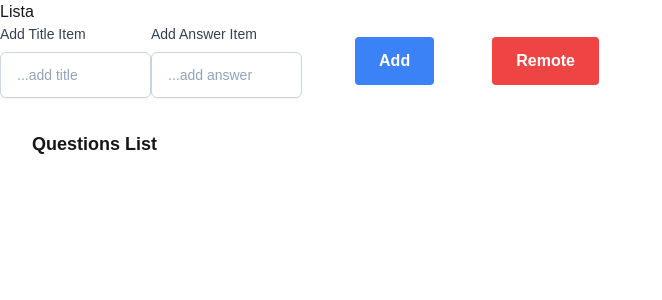
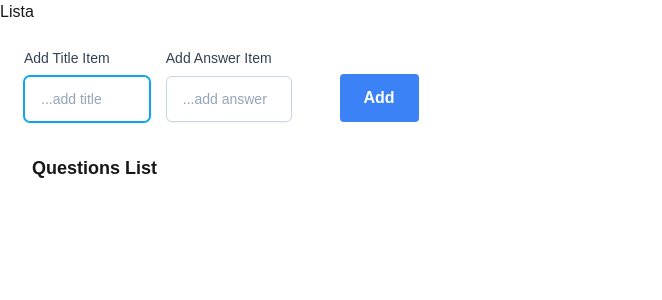
Before and after one commit to Estrella-BF/ramdom-questions, a Next.js app: page / in a window 1280 px wide. Shown: the top 300 px of the page, without its empty margins (0-662 px from the left). Built offline with nearby package versions, Linux system fonts and the light colour scheme.

Commit message:
clean input

```diff
--- a/app/components/ui/item.tsx
+++ b/app/components/ui/item.tsx
@@ -1,30 +1,38 @@
 'use client'
-import { useContext, useEffect, useState } from "react";
+import { useContext, useEffect, useRef, useState } from "react";
 import { KeyItem, ItemContext, Item } from "../context/listContext";
 
-
 export const InputItem = () => {
+    const initialItemState: Item = {
+    title: '',
+        answer: ''
+    }
     const [_itemsContext, setItemsContext ] = useContext(ItemContext);
-    const [listItem, setListItem] = useState<Item>({} as Item);
+    const [item, setItem] = useState<Item>(initialItemState);
+    const firstInputRef = useRef<HTMLInputElement>(null)
 
     const onClick = () => {
-        setItemsContext(listItem);
+        setItemsContext(item);
+        // clean inputs
+        setItem(initialItemState);
     }
 
     const addItem = (key: KeyItem, value: string) => {
+        console.log('---listitem:', item)
         let itemObject: Item = {} as Item;
         itemObject[key as keyof Item] = value;
-        setListItem({...listItem, ...itemObject});
+        setItem({...item, ...itemObject});
     }
 
     useEffect(() => {
+        firstInputRef.current?.focus()
     }, []);
 
     return(
-        <div className="grid grid-cols-4 gap-4">
+        <div className="grid grid-cols-3 gap-4 m-4">
             <div className="col-span-1">
 
-                <form className="flex justify-center">
+                <div className="flex justify-between">
                     <label className="block">
                         <span className="block text-sm font-medium text-slate-700">Add Title Item</span>
                         <input type="text" placeholder="...add title" className="mt-1 block w-full px-3 py-2 bg-white border border-slate-300 rounded-md text-sm shadow-sm placeholder-slate-400
@@ -33,11 +41,13 @@ export const InputItem = () => {
                         invalid:border-pink-500 invalid:text-pink-600
                         focus:invalid:border-pink-500 focus:invalid:ring-pink-500
                         "
+                        value={item.title}
+                        ref={firstInputRef}
                         onChange={e => addItem(KeyItem.title, e.target.value)}
                         />
                     </label>
 
-                    <label className="block">
+                    <label className="block ml-3">
                         <span className="block text-sm font-medium text-slate-700">Add Answer Item</span>
                         <input type="text" placeholder="...add answer" className="mt-1 block w-full px-3 py-2 bg-white border border-slate-300 rounded-md text-sm shadow-sm placeholder-slate-400
                         focus:outline-none focus:border-sky-500 focus:ring-1 focus:ring-sky-500
@@ -45,18 +55,30 @@ export const InputItem = () => {
                         invalid:border-pink-500 invalid:text-pink-600
                         focus:invalid:border-pink-500 focus:invalid:ring-pink-500
                         "
+                        value={item.answer}
                         onChange={e => addItem(KeyItem.answer, e.target.value)}
                         />
                     </label>
-                </form>
+                    <div className="content-end ml-6">
+                        <button
+                        aria-disabled={true}
+                        className="bg-blue-500 hover:bg-blue-700 text-white font-bold py-2 px-4 rounded disabled:opacity-50"
+                        onClick={onClick}
+                        >
+                            Add
+                        </button>
+                    </div>
+                </div>
 
             </div>
 
 
-            <div className="col-span-1 flex">
+ {/*            <div className="col-span-1 flex">
                 <div className="flex justify-around items-center content-center	self-center w-full">
                     <button
-                    className="bg-blue-500 hover:bg-blue-700 text-white font-bold py-2 px-4 rounded"
+                    disabled={true}
+                    aria-disabled={true}
+                    className="bg-blue-500 hover:bg-blue-700 text-white font-bold py-2 px-4 rounded disabled:opacity-50"
                     onClick={onClick}
                     >
                         Add
@@ -65,9 +87,7 @@ export const InputItem = () => {
                         Remote
                     </button>
                 </div>
-
-
-            </div>
+            </div> */}
 
         </div>
     )
```
